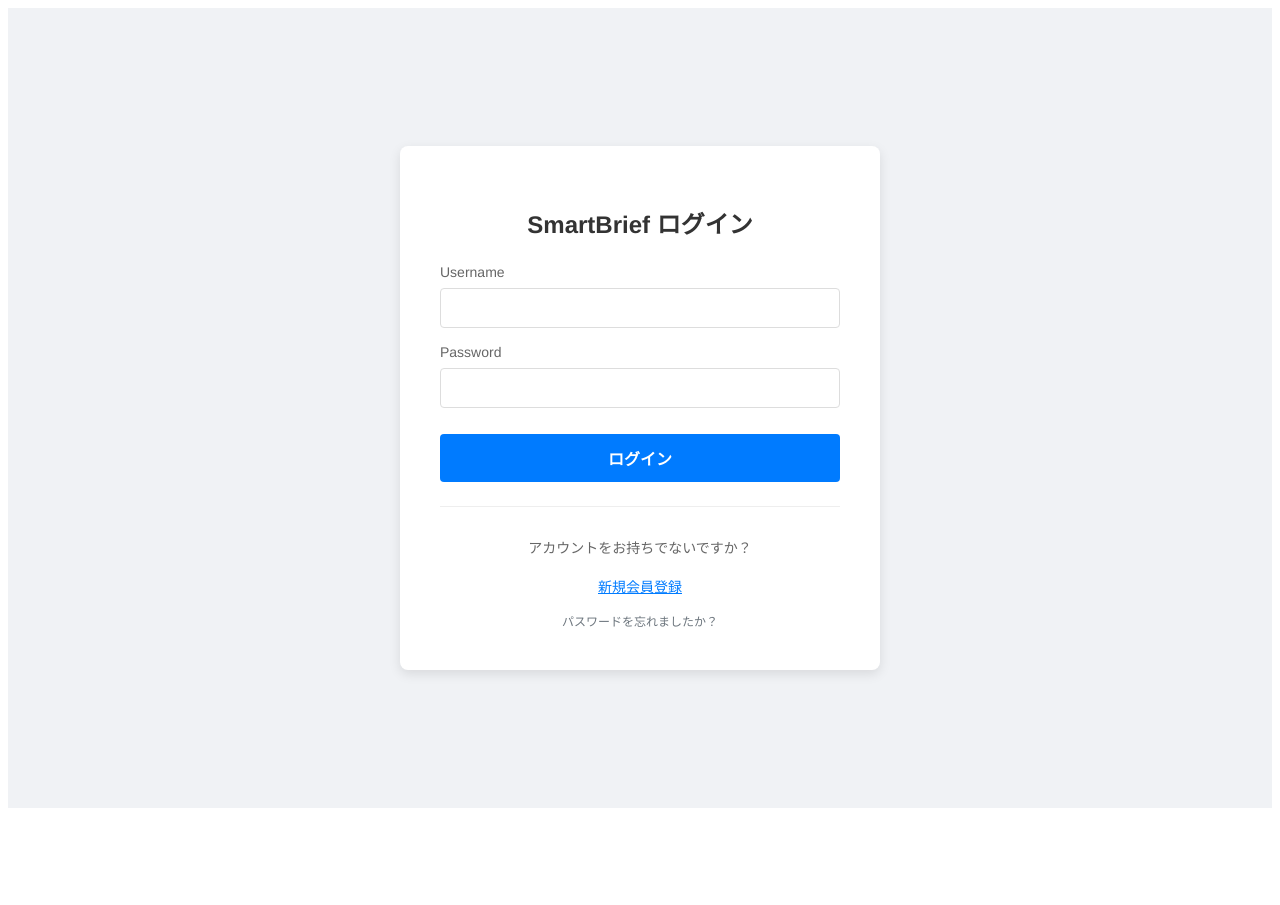
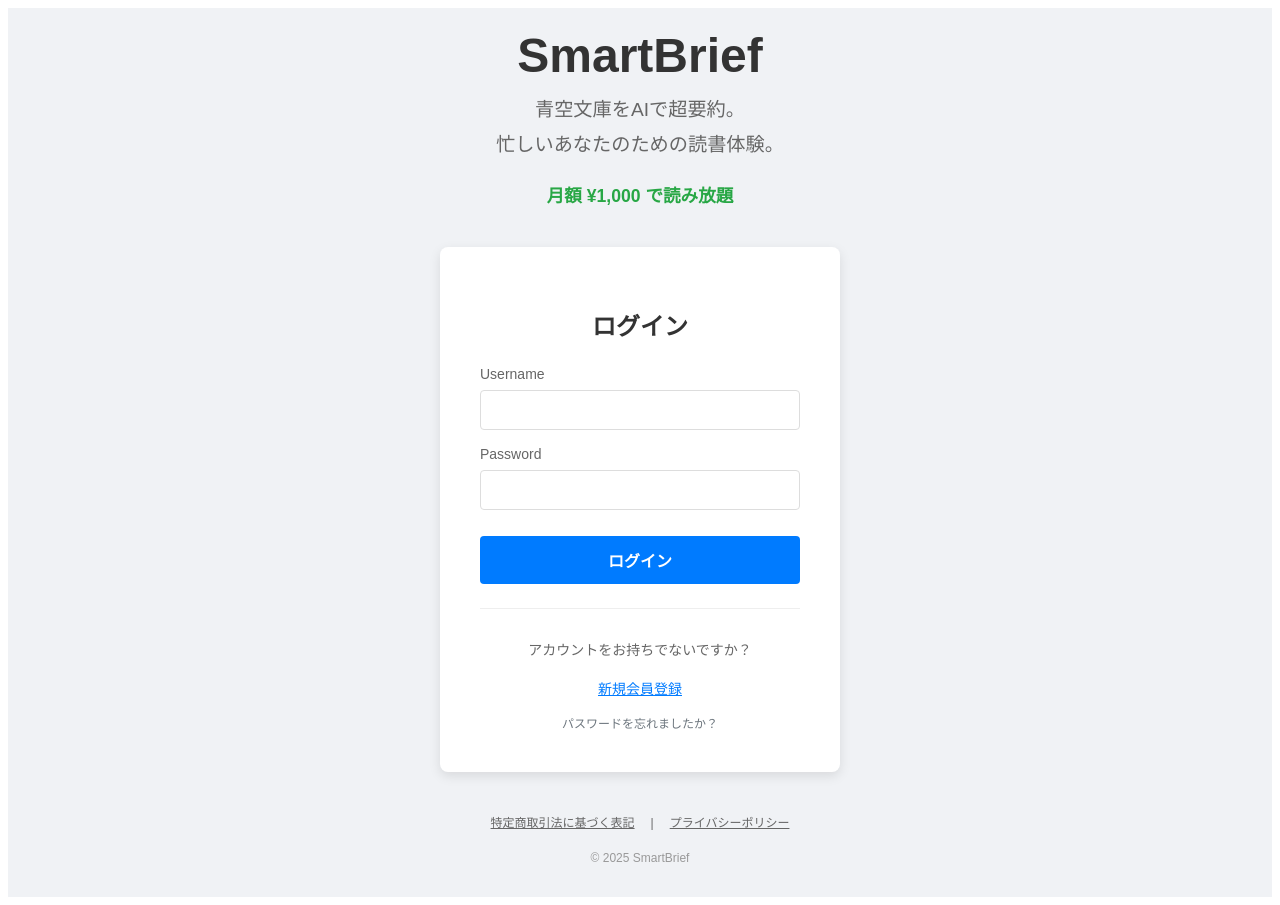
Before and after one commit to xtq453xs-star/smartbrief, a React (Vite) app in the folder frontend/: page /login in a window 1280 px wide. Before the commit the page ends 816 px from the top, so only its background shows below. Built offline with nearby package versions, Linux system fonts and the light colour scheme.

Commit message:
feat: 決済機能とDB連携の完了、インフラ安定化

```diff
--- a/frontend/src/Login.jsx
+++ b/frontend/src/Login.jsx
@@ -1,13 +1,14 @@
 import React, { useState } from 'react';
 
 const Login = ({ onLogin }) => {
-  // viewMode: 'login' | 'register' | 'reset' で画面を切り替え
   const [viewMode, setViewMode] = useState('login');
-
   const [username, setUsername] = useState('');
   const [password, setPassword] = useState('');
   const [message, setMessage] = useState('');
   const [isLoading, setIsLoading] = useState(false);
+
+  // 法的表記の表示モード
+  const [legalMode, setLegalMode] = useState(null); // 'tokusho' | 'privacy' | null
 
   // --- ログイン処理 ---
   const handleLogin = async (e) => {
@@ -16,7 +17,6 @@
     setMessage('');
 
     try {
-      // APIへログインリクエスト
       const response = await fetch('/api/v1/auth/login', {
         method: 'POST',
         headers: { 'Content-Type': 'application/json' },
@@ -25,7 +25,6 @@
 
       if (response.ok) {
         const data = await response.json();
-        // ★修正: 親コンポーネント(App.js)にトークンを渡す
         onLogin(data.token);
       } else {
         setMessage('ログインに失敗しました。ユーザー名かパスワードが違います。');
@@ -37,42 +36,31 @@
     }
   };
 
-  // --- 新規会員登録処理（修正版） ---
+  // --- 新規会員登録処理 ---
   const handleRegister = async (e) => {
     e.preventDefault();
     setMessage('');
 
-    // === 1. セキュリティチェックを追加 (ここから) ===
-
-    // IDとパスワードが同じかチェック
     if (username === password) {
       setMessage('IDと同じパスワードは使用できません。');
-      return; // 処理を中断
+      return;
+    }
+    const strongPasswordRegex = /^(?=.*[a-z])(?=.*[A-Z])(?=.*[0-9])(?=.*[!@#$%^&*]).{8,}$/;
+    if (!strongPasswordRegex.test(password)) {
+      setMessage('パスワードは8文字以上で、大文字・小文字・数字・記号(!@#$%^&*)を全て含めてください。');
+      return;
     }
 
-    // パスワードの強度チェック
-    // 条件: 8文字以上、大文字・小文字・数字・記号(!@#$%^&*)を含む
-    const strongPasswordRegex = /^(?=.*[a-z])(?=.*[A-Z])(?=.*[0-9])(?=.*[!@#$%^&*]).{8,}$/;
-
-    if (!strongPasswordRegex.test(password)) {
-      setMessage('パスワードは8文字以上で、大文字・小文字・数字・記号(!@#$%^&*)を全て含めてください。');
-      return; // 処理を中断
-    }
-    // === セキュリティチェック (ここまで) ===
-
-
     setIsLoading(true);
-
     try {
       const response = await fetch('/api/v1/auth/register', {
         method: 'POST',
         headers: { 'Content-Type': 'application/json' },
         body: JSON.stringify({ username, password }),
       });
-
       if (response.ok) {
         alert('登録が完了しました！ログインしてください。');
-        setViewMode('login'); // ログイン画面に戻す
+        setViewMode('login');
       } else {
         const errText = await response.text();
         setMessage(`登録エラー: ${errText}`);
@@ -84,18 +72,16 @@
     }
   };
 
-  // --- パスワードリセット処理（今回はモック） ---
+  // --- パスワードリセット処理 ---
   const handleReset = (e) => {
     e.preventDefault();
-    // 本格的な実装にはメール送信サーバーが必要です。今回はアラートのみ。
-    alert('管理者にお問い合わせください。(未実装)');
+    alert('管理者にお問い合わせください。(info@smartbrief.jp)');
   };
 
-  // --- 共通のフォームコンポーネント ---
+  // --- 共通フォーム ---
   const renderForm = (title, buttonText, onSubmit) => (
     <form onSubmit={onSubmit} style={styles.form}>
       <h2 style={styles.title}>{title}</h2>
-
       <div style={styles.inputGroup}>
         <label style={styles.label}>Username</label>
         <input
@@ -106,7 +92,6 @@
           required
         />
       </div>
-
       <div style={styles.inputGroup}>
         <label style={styles.label}>Password</label>
         <input
@@ -117,166 +102,161 @@
           required
         />
       </div>
-
       {message && <p style={styles.error}>{message}</p>}
-
       <button type="submit" style={styles.button} disabled={isLoading}>
         {isLoading ? '処理中...' : buttonText}
       </button>
     </form>
   );
 
-  return (
-    <div style={styles.container}>
-      <div style={styles.card}>
+  // --- 法的表記：特定商取引法 ---
+  const renderTokusho = () => (
+    <div style={styles.legalContainer}>
+      <h3>特定商取引法に基づく表記</h3>
+      <table style={styles.legalTable}>
+        <tbody>
+          <tr><th>販売業者</th><td>SmartBrief 運営事務局</td></tr>
+          <tr><th>代表責任者</th><td>伊深 康一</td></tr>
+          <tr><th>所在地</th><td>〒143-0024 東京都大田区中央5-12-1 IRIS西馬込 101</td></tr>
+          <tr><th>電話番号</th><td>080-4360-6004</td></tr>
+          <tr><th>メールアドレス</th><td>info@smartbrief.jp</td></tr>
+          <tr><th>販売価格</th><td>月額 1,000円 (税込)</td></tr>
+          <tr><th>商品代金以外の必要料金</th><td>インターネット接続料金</td></tr>
+          <tr><th>支払方法</th><td>クレジットカード決済 (Stripe)</td></tr>
+          <tr><th>支払時期</th><td>初回申込時および翌月以降毎月請求</td></tr>
+          <tr><th>商品の引渡時期</th><td>決済完了後、即時利用可能</td></tr>
+          <tr>
+            <th>返品・キャンセル</th>
+            <td>デジタルコンテンツの性質上、返品・返金には応じられません。<br/>解約はマイページよりいつでも可能です。次回更新日より請求は停止されます。</td>
+          </tr>
+        </tbody>
+      </table>
+      <button onClick={() => setLegalMode(null)} style={styles.closeButton}>閉じる</button>
+    </div>
+  );
 
-        {/* === 1. ログイン画面 === */}
-        {viewMode === 'login' && (
-          <>
-            {renderForm('SmartBrief ログイン', 'ログイン', handleLogin)}
-            <div style={styles.footer}>
-              <p>アカウントをお持ちでないですか？</p>
-              <button onClick={() => setViewMode('register')} style={styles.linkButton}>
-                新規会員登録
-              </button>
-              <br />
-              <button onClick={() => setViewMode('reset')} style={styles.linkButtonSmall}>
-                パスワードを忘れましたか？
-              </button>
-            </div>
-          </>
-        )}
+  // --- 法的表記：プライバシーポリシー ---
+  const renderPrivacy = () => (
+    <div style={styles.legalContainer}>
+      <h3>プライバシーポリシー</h3>
+      <div style={{textAlign: 'left', fontSize: '14px', lineHeight: '1.6'}}>
+        <p>SmartBrief（以下「当サービス」）は、ユーザーの個人情報を適切に保護します。</p>
+        <h4>1. 収集する情報</h4>
+        <p>ユーザー名、パスワード、閲覧履歴、決済情報（Stripe経由）。</p>
+        <h4>2. 利用目的</h4>
+        <p>サービスの提供、本人確認、利用料金の請求、サービス改善のため。</p>
+        <h4>3. 第三者への提供</h4>
+        <p>法令に基づく場合を除き、同意なく第三者に提供しません。</p>
+      </div>
+      <button onClick={() => setLegalMode(null)} style={styles.closeButton}>閉じる</button>
+    </div>
+  );
 
-        {/* === 2. 新規登録画面 === */}
-        {viewMode === 'register' && (
+  // --- ★修正箇所: 表示コンテンツの切り替えロジックを分離 ---
+  const renderContent = () => {
+    // 1. 法的表記モードならそれを表示
+    if (legalMode === 'tokusho') return renderTokusho();
+    if (legalMode === 'privacy') return renderPrivacy();
+
+    // 2. 通常のログイン/登録モード
+    switch (viewMode) {
+      case 'register':
+        return (
           <>
             {renderForm('新規会員登録', '登録する', handleRegister)}
             <div style={styles.footer}>
-              <button onClick={() => setViewMode('login')} style={styles.linkButton}>
-                ログイン画面に戻る
-              </button>
+              <button onClick={() => setViewMode('login')} style={styles.linkButton}>ログイン画面に戻る</button>
             </div>
           </>
-        )}
-
-        {/* === 3. パスワードリセット画面 === */}
-        {viewMode === 'reset' && (
+        );
+      case 'reset':
+        return (
           <div style={styles.form}>
             <h2 style={styles.title}>パスワード再設定</h2>
-            <p style={{marginBottom: '20px'}}>
-              登録したユーザー名を入力してください。<br/>
-              （※現在はデモ機能です）
-            </p>
-            <input
-              type="text"
-              placeholder="Username"
-              style={styles.input}
-            />
-            <button onClick={handleReset} style={styles.button}>
-              リセットメールを送信
-            </button>
+            <p style={{marginBottom: '20px'}}>管理者にお問い合わせください。(info@smartbrief.jp)</p>
+            <button onClick={() => setViewMode('login')} style={styles.linkButton}>戻る</button>
+          </div>
+        );
+      case 'login':
+      default:
+        return (
+          <>
+            {renderForm('ログイン', 'ログイン', handleLogin)}
             <div style={styles.footer}>
-              <button onClick={() => setViewMode('login')} style={styles.linkButton}>
-                キャンセル
-              </button>
+              <p>アカウントをお持ちでないですか？</p>
+              <button onClick={() => setViewMode('register')} style={styles.linkButton}>新規会員登録</button>
+              <br />
+              <button onClick={() => setViewMode('reset')} style={styles.linkButtonSmall}>パスワードを忘れましたか？</button>
             </div>
-          </div>
-        )}
+          </>
+        );
+    }
+  };
+
+  return (
+    <div style={styles.container}>
+      <div style={styles.wrapper}>
+
+        {/* サービスロゴ・説明エリア */}
+        <div style={{textAlign: 'center', marginBottom: '40px'}}>
+           <h1 style={{color: '#333', fontSize: '3rem', margin: '0 0 10px 0'}}>SmartBrief</h1>
+
+           {/* ★修正: 改行(<br />)を入れ、lineHeightで行間を調整 */}
+           <p style={{color: '#666', fontSize: '1.2rem', lineHeight: '1.8', margin: '0 0 20px 0'}}>
+             青空文庫をAIで超要約。<br />
+             忙しいあなたのための読書体験。
+           </p>
+
+           <p style={{color: '#28a745', fontWeight: 'bold', fontSize: '1.1rem'}}>
+             月額 ¥1,000 で読み放題
+           </p>
+        </div>
+
+        {/* コンテンツエリア (カード) */}
+        <div style={styles.card}>
+          {renderContent()}
+        </div>
+
+        {/* フッターリンク */}
+        <footer style={styles.siteFooter}>
+          <button onClick={() => setLegalMode('tokusho')} style={styles.footerLink}>特定商取引法に基づく表記</button>
+          <span style={{margin: '0 10px'}}>|</span>
+          <button onClick={() => setLegalMode('privacy')} style={styles.footerLink}>プライバシーポリシー</button>
+          <p style={{marginTop: '20px', fontSize: '12px', color: '#999'}}>© 2025 SmartBrief</p>
+        </footer>
 
       </div>
     </div>
   );
 };
 
-// --- スタイル定義 (中央寄せレイアウト) ---
+// スタイル定義
 const styles = {
   container: {
-    display: 'flex',
-    justifyContent: 'center',
-    alignItems: 'center',
-    minHeight: '100vh',
-    backgroundColor: '#f0f2f5',
-    fontFamily: '"Helvetica Neue", Arial, sans-serif',
+    display: 'flex', justifyContent: 'center', alignItems: 'center', minHeight: '100vh',
+    backgroundColor: '#f0f2f5', fontFamily: 'sans-serif', padding: '20px'
   },
+  wrapper: { width: '100%', maxWidth: '400px' },
   card: {
-    width: '100%',
-    maxWidth: '400px',
-    padding: '40px',
-    backgroundColor: '#fff',
-    borderRadius: '8px',
-    boxShadow: '0 4px 12px rgba(0,0,0,0.1)',
-    textAlign: 'center',
+    padding: '40px', backgroundColor: '#fff', borderRadius: '8px',
+    boxShadow: '0 4px 12px rgba(0,0,0,0.1)', textAlign: 'center', marginBottom: '40px'
   },
-  title: {
-    marginBottom: '24px',
-    color: '#333',
-    fontSize: '24px',
-    fontWeight: 'bold',
-  },
-  form: {
-    display: 'flex',
-    flexDirection: 'column',
-  },
-  inputGroup: {
-    marginBottom: '16px',
-    textAlign: 'left',
-  },
-  label: {
-    display: 'block',
-    marginBottom: '8px',
-    color: '#666',
-    fontSize: '14px',
-  },
-  input: {
-    width: '100%',
-    padding: '10px',
-    fontSize: '16px',
-    border: '1px solid #ddd',
-    borderRadius: '4px',
-    boxSizing: 'border-box',
-  },
-  button: {
-    width: '100%',
-    padding: '12px',
-    marginTop: '10px',
-    backgroundColor: '#007bff',
-    color: '#fff',
-    border: 'none',
-    borderRadius: '4px',
-    fontSize: '16px',
-    fontWeight: 'bold',
-    cursor: 'pointer',
-    transition: 'background 0.3s',
-  },
-  error: {
-    color: '#dc3545',
-    marginBottom: '10px',
-    fontSize: '14px',
-  },
-  footer: {
-    marginTop: '24px',
-    borderTop: '1px solid #eee',
-    paddingTop: '16px',
-    fontSize: '14px',
-    color: '#666',
-  },
-  linkButton: {
-    background: 'none',
-    border: 'none',
-    color: '#007bff',
-    cursor: 'pointer',
-    textDecoration: 'underline',
-    fontSize: '14px',
-    padding: '5px',
-  },
-  linkButtonSmall: {
-    background: 'none',
-    border: 'none',
-    color: '#6c757d',
-    cursor: 'pointer',
-    fontSize: '12px',
-    marginTop: '10px',
-  },
+  title: { marginBottom: '24px', color: '#333', fontSize: '24px', fontWeight: 'bold' },
+  form: { display: 'flex', flexDirection: 'column' },
+  inputGroup: { marginBottom: '16px', textAlign: 'left' },
+  label: { display: 'block', marginBottom: '8px', color: '#666', fontSize: '14px' },
+  input: { width: '100%', padding: '10px', fontSize: '16px', border: '1px solid #ddd', borderRadius: '4px', boxSizing: 'border-box' },
+  button: { width: '100%', padding: '12px', marginTop: '10px', backgroundColor: '#007bff', color: '#fff', border: 'none', borderRadius: '4px', fontSize: '16px', fontWeight: 'bold', cursor: 'pointer' },
+  error: { color: '#dc3545', marginBottom: '10px', fontSize: '14px' },
+  footer: { marginTop: '24px', borderTop: '1px solid #eee', paddingTop: '16px', fontSize: '14px', color: '#666' },
+  linkButton: { background: 'none', border: 'none', color: '#007bff', cursor: 'pointer', textDecoration: 'underline', fontSize: '14px', padding: '5px' },
+  linkButtonSmall: { background: 'none', border: 'none', color: '#6c757d', cursor: 'pointer', fontSize: '12px', marginTop: '10px' },
+
+  siteFooter: { textAlign: 'center', fontSize: '12px', color: '#666' },
+  footerLink: { background: 'none', border: 'none', color: '#666', cursor: 'pointer', textDecoration: 'underline', fontSize: '12px' },
+  legalContainer: { textAlign: 'left' },
+  legalTable: { width: '100%', fontSize: '14px', borderCollapse: 'collapse', marginBottom: '20px' },
+  closeButton: { padding: '10px 20px', backgroundColor: '#6c757d', color: '#fff', border: 'none', borderRadius: '4px', cursor: 'pointer' }
 };
 
-export default Login;6
+export default Login;
```
Also changed, not shown: 1 other file (tests, documents, lock files or other folders).
